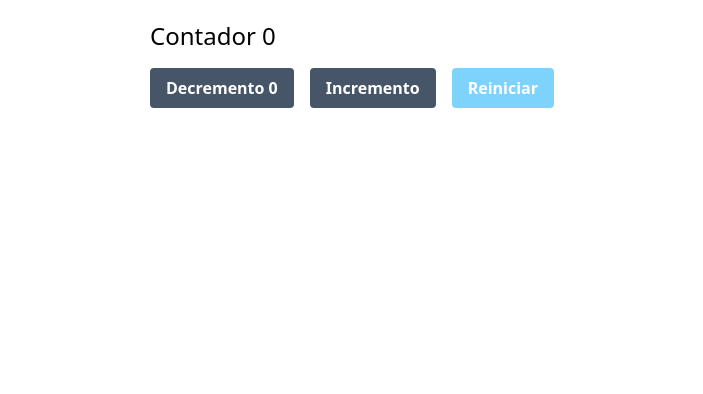
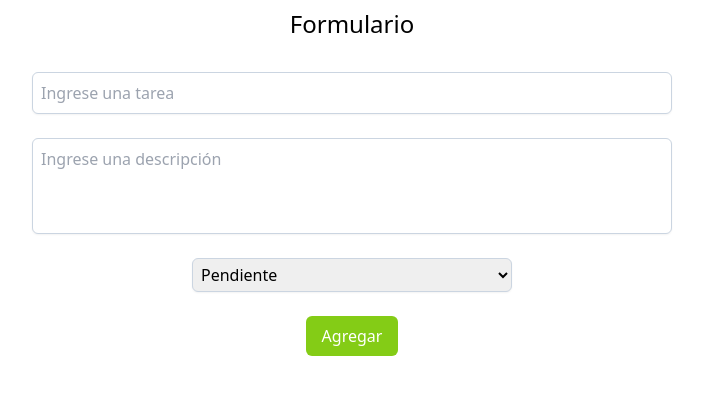
Before and after one commit to Lobonjulian/react-todo, a React (Vite) app: page / in a window 1280 px wide. Shown: the top 394 px of the page, without its empty margins (288-991 px from the left). Built offline with nearby package versions, Linux system fonts and the light colour scheme.

Commit message:
formulario no controlado

```diff
--- a/index.html
+++ b/index.html
@@ -3,8 +3,8 @@
   <head>
     <meta charset="UTF-8" />
     <meta name="viewport" content="width=device-width, initial-scale=1.0" />
-   <link rel="shortcut icon" href="/books.png" type="image/x-icon">
-    <title>Todo React</title>
+   <link rel="shortcut icon" href="/form.png" type="image/x-icon">
+    <title>Formulario</title>
   </head>
   <body>
     <div id="root"></div>
--- a/src/App.jsx
+++ b/src/App.jsx
@@ -1,49 +1,10 @@
-import { useState } from "react";
-
-const ActionButton = ({ count = 0, ...props }) => {
-  return <button {...props}>Decremento {count}</button>;
-};
+import FormNoControlado from "./FormNoControlado";
 
 const App = () => {
-  const [count, setCount] = useState(0);
-
-  const handleClickDecrement = () => {
-    setCount(count - 1);
-  };
-
-  const handleClickIncrement = () => {
-    setCount(count + 1);
-  };
-
   return (
-    <div className="container mt-5">
-      <div className="justify-center flex ">
-        <div className="flex flex-col gap-4">
-          <h1 className="text-2xl ">Contador {count}</h1>
-          <div className="flex justify-center gap-4">
-            <ActionButton
-              count={count}
-              className="bg-slate-600 hover:bg-slate-700 text-white font-bold py-2 px-4 rounded"
-              onClick={handleClickDecrement}
-              disabled={count === 0 && true}
-            />
-
-            <button
-              className="bg-slate-600 hover:bg-slate-700 text-white font-bold py-2 px-4 rounded"
-              onClick={handleClickIncrement}
-            >
-              Incremento
-            </button>
-            <button
-              className="bg-sky-300 hover:bg-slate-700 text-white font-bold py-2 px-4 rounded"
-              onClick={() => setCount(0)}
-            >
-              Reiniciar
-            </button>
-          </div>
-        </div>
-      </div>
-    </div>
+    <>
+      <FormNoControlado />
+    </>
   );
 };
 
--- /dev/null
+++ b/src/FormNoControlado.jsx
@@ -0,0 +1,59 @@
+import { useRef } from "react";
+
+const FormNoControlado = () => {
+  const formulario = useRef(null);
+
+  //formulario no controlado
+  const handleSubmit = (e) => {
+    console.log(formulario.current);
+    e.preventDefault();
+
+    const datos = new FormData(formulario.current);
+    console.log(...datos.entries());
+
+    const objectoDatos = Object.fromEntries([...datos.entries()]);
+
+    if (!objectoDatos.tarea.trim()) {
+      return console.log("vació");
+    }
+
+    console.log("paso la validación");
+    formulario.current.reset();
+  };
+
+  return (
+    <div className="container mt-2">
+      <h2 className="text-center text-2xl">Formulario</h2>
+      <form
+        className="flex justify-center items-center flex-col mt-8 gap-6"
+        onSubmit={handleSubmit}
+        ref={formulario}
+      >
+        <input
+          className="rounded-md w-1/2 p-2 shadow-sm border border-slate-300"
+          placeholder="Ingrese una tarea"
+          name="tarea"
+          type="text"
+        />
+        <textarea
+          className="resize-none border border-slate-300 shadow-sm p-2 rounded-md  w-1/2 h-24"
+          name="descripcion"
+          placeholder="Ingrese una descripción"
+        />
+        <select
+          className="border border-slate-300 shadow-sm p-1 rounded-md  w-1/4"
+          name="Estado"
+          defaultValue="pendiente"
+        >
+          <option value="pendiente">Pendiente</option>
+          <option value="completado">Completado</option>
+        </select>
+        <button className="bg-lime-500 text-white px-4 py-2 rounded-md">
+          Agregar
+        </button>
+      </form>
+    </div>
+  );
+};
+
+export default FormNoControlado;
```
Also changed, not shown: public/form.png (added), 1 other file (tests, documents, lock files or other folders).
